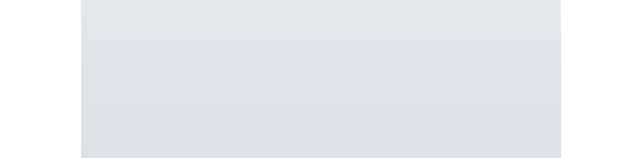
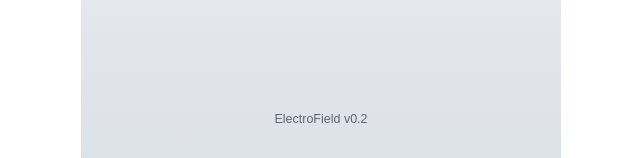
Before and after one commit to ItsRagnarok/CRM, a Next.js app: page /mobil-login in a window 1280 px wide. Shown: the part 639-797 px from the top of the page, without its empty margins (319-959 px from the left). Built offline with nearby package versions, Linux system fonts and the light colour scheme; a web font is replaced by a local one.

Commit message:
aplicație: versiunea apare din nou jos pe ecranul de conectare
Co-Authored-By: Claude Sonnet 5.5 <noreply@anthropic.com>
Claude-Session: https://claude.ai/code/session_01CgHUwQmF4xUKMt6stntCpV

```diff
--- a/src/app/mobil-login/page.tsx
+++ b/src/app/mobil-login/page.tsx
@@ -1,5 +1,6 @@
 import "../mobil/mobile.css";
 import { Logo } from "@/components/logo";
+import { ANDROID_APP_VERSION } from "@/lib/android-release";
 import { MobileLoginForm } from "./login-form";
 
 export const metadata = { title: "Conectare | ElectroField", robots: { index: false } };
@@ -24,6 +25,7 @@ export default function MobileLoginPage() {
 
       <MobileLoginForm />
 
+      <div className="mt-auto pt-10 text-center text-[12.5px] text-[var(--m-mu)]">ElectroField v{ANDROID_APP_VERSION}</div>
     </div>
   );
 }
```
